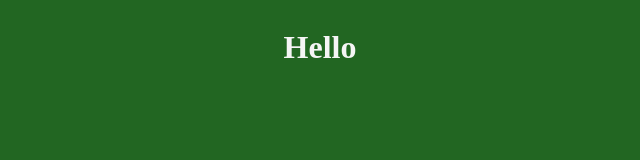
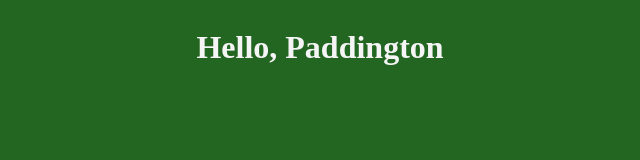
Before and after one commit to veronicazhang1106/GIT_TEST, a plain HTML site: page index.html in a window 1280 px wide. Shown: the whole page, without its empty margins (320-960 px from the left). Drawn offline with Linux system fonts and the light colour scheme.

Commit message:
Update index.html
Added "Paddington"

```diff
--- a/index.html
+++ b/index.html
@@ -11,7 +11,7 @@
 </head>
 
 <body>
-    <h1>Hello</h1>
+    <h1>Hello, Paddington</h1>
 </body>
 
 </html>
```
